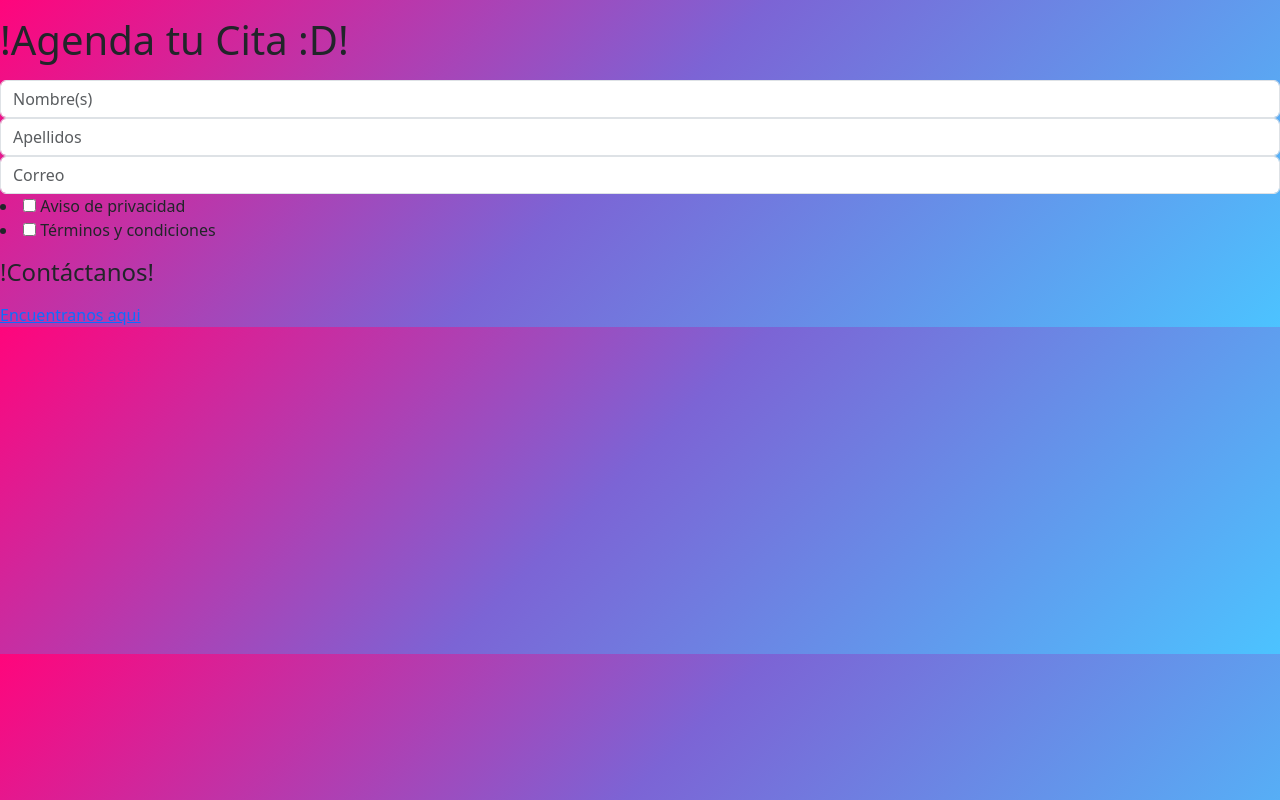
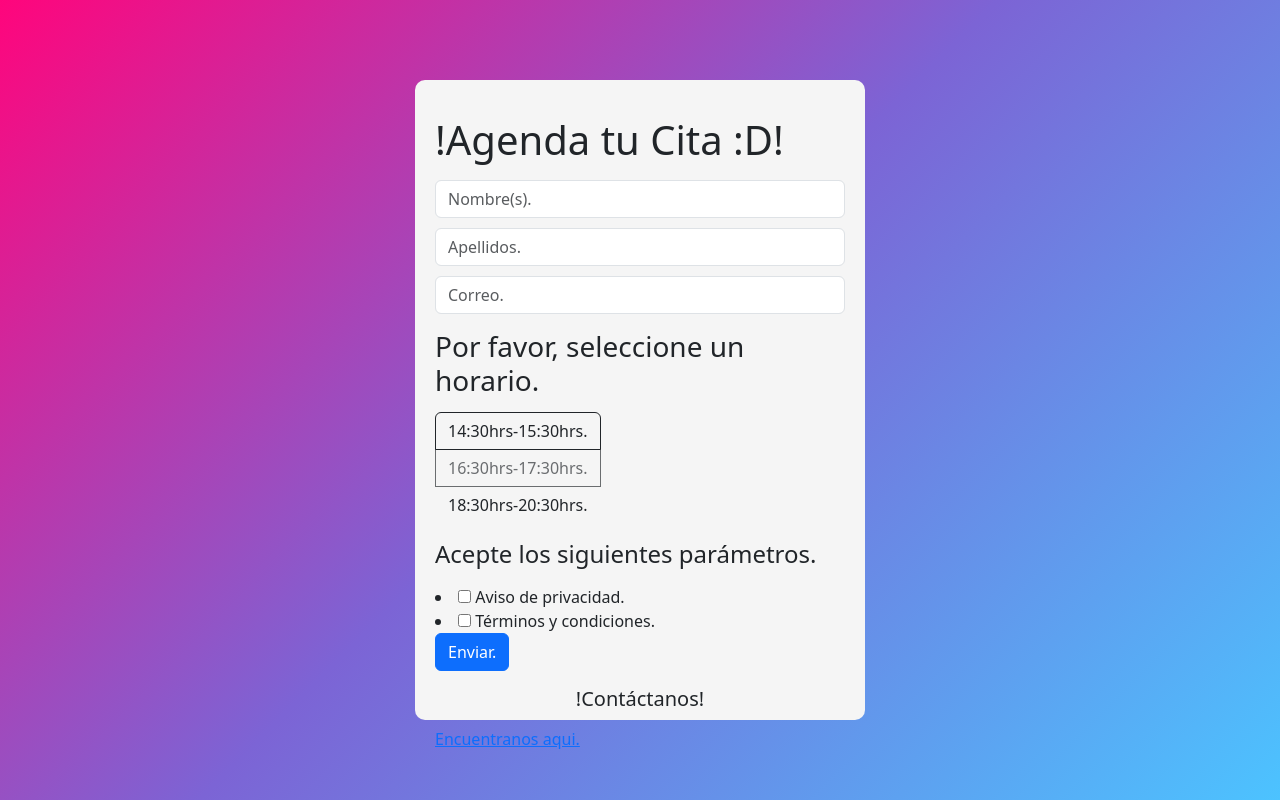
Before and after one commit to Arencito/Formulario, a plain HTML site: page Index.html in a window 1280 px wide. Drawn offline with nearby package versions, Linux system fonts and the light colour scheme.

Commit message:
Se concluyo la estructura principal de el formulario así como los aspectos visuales restando así la programacion en JS

```diff
--- a/Cosmetics.css
+++ b/Cosmetics.css
@@ -8,3 +8,31 @@ body{
 
     background-image: linear-gradient(-225deg, #FF057C 0%, #7C64D5 48%, #4CC3FF 100%);
 }
+
+section{
+    display:flex;
+    height: 100vh;
+    justify-content: center;
+    align-items: center;
+}
+
+form{
+    background-color: whitesmoke;
+    border-radius: 10px;
+    width: 450px;
+    padding: 20px;
+    height: 640px;
+}
+
+.form-control{
+margin-bottom: 10px;
+}
+
+.checkboxes{
+    justify-content: center;
+}
+
+
+.text{
+    text-align: center;
+}
--- a/Index.html
+++ b/Index.html
@@ -18,29 +18,39 @@
 
           <main class="main">
 
-             <input type="text" class="form-control" placeholder="Nombre(s)" id="nombre" >
-             <input type="text" class="form-control" placeholder="Apellidos" id="apellido">
-             <input type="text" class="form-control" placeholder="Correo" id="correo">
+             <input type="text" class="form-control" placeholder="Nombre(s)." id="nombre" >
+             <input type="text" class="form-control" placeholder="Apellidos." id="apellido">
+             <input type="text" class="form-control" placeholder="Correo." id="correo">
 
+            <p><h3>Por favor, seleccione un horario.</h3></p>
 
+             <div class="btn-group-vertical" role="group" aria-label="Vertical radio toggle button group">
+                <input type="radio" class="btn-check" name="vbtn-radio" id="vbtn-radio1" autocomplete="off" checked>
+                <label class="btn btn-outline" for="vbtn-radio1">14:30hrs-15:30hrs.</label>
+                <input type="radio" class="btn-check" name="vbtn-radio" id="vbtn-radio2" autocomplete="off">
+                <label class="btn btn-outline disabled" for="vbtn-radio2">16:30hrs-17:30hrs.</label>
+                <input type="radio" class="btn-check" name="vbtn-radio" id="vbtn-radio3" autocomplete="off">
+                <label class="btn btn-outline" for="vbtn-radio3">18:30hrs-20:30hrs.</label>
+              </div>
 
-
-
+              <p><h4>Acepte los siguientes parámetros.</h4></p>
                <div class="checkboxes">
              <li><input type="checkbox" name="ckbx1" id="check-one">
-             <label class="text1" for="check-one">Aviso de privacidad</label></li>
+             <label class="text" for="check-one">Aviso de privacidad.</label></li>
 
              <li><input type="checkbox" name="ckbx2" id="check-two">
-             <label class="text2" for="check-two">Términos y condiciones</label></li>
+             <label class="text" for="check-two">Términos y condiciones.</label></li>
                </div>
 
-
+               <div class="enviar">
+               <button class="btn btn-primary" type="button" onclick="enviar()">Enviar.</button>
+               </div>
 
           </main>
 
           <footer class="footer">
-           <p><h4>!Contáctanos!</h4></p>
-             <a href="https://x.com/_Arencito_">Encuentranos aqui</a>
+           <div class="text"><p><h5>!Contáctanos!</h5></p></div>
+             <a href="https://x.com/_Arencito_">Encuentranos aqui.</a>
 
           </footer>
 
```
